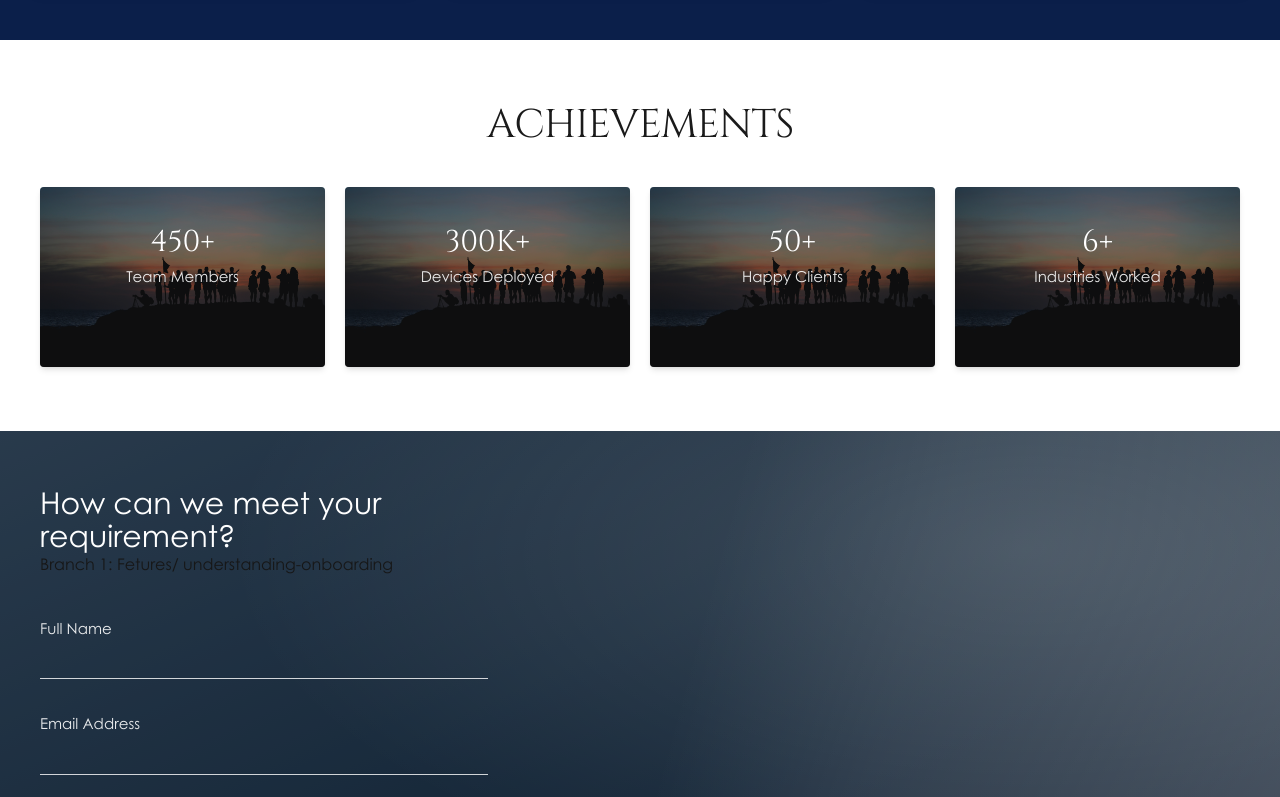
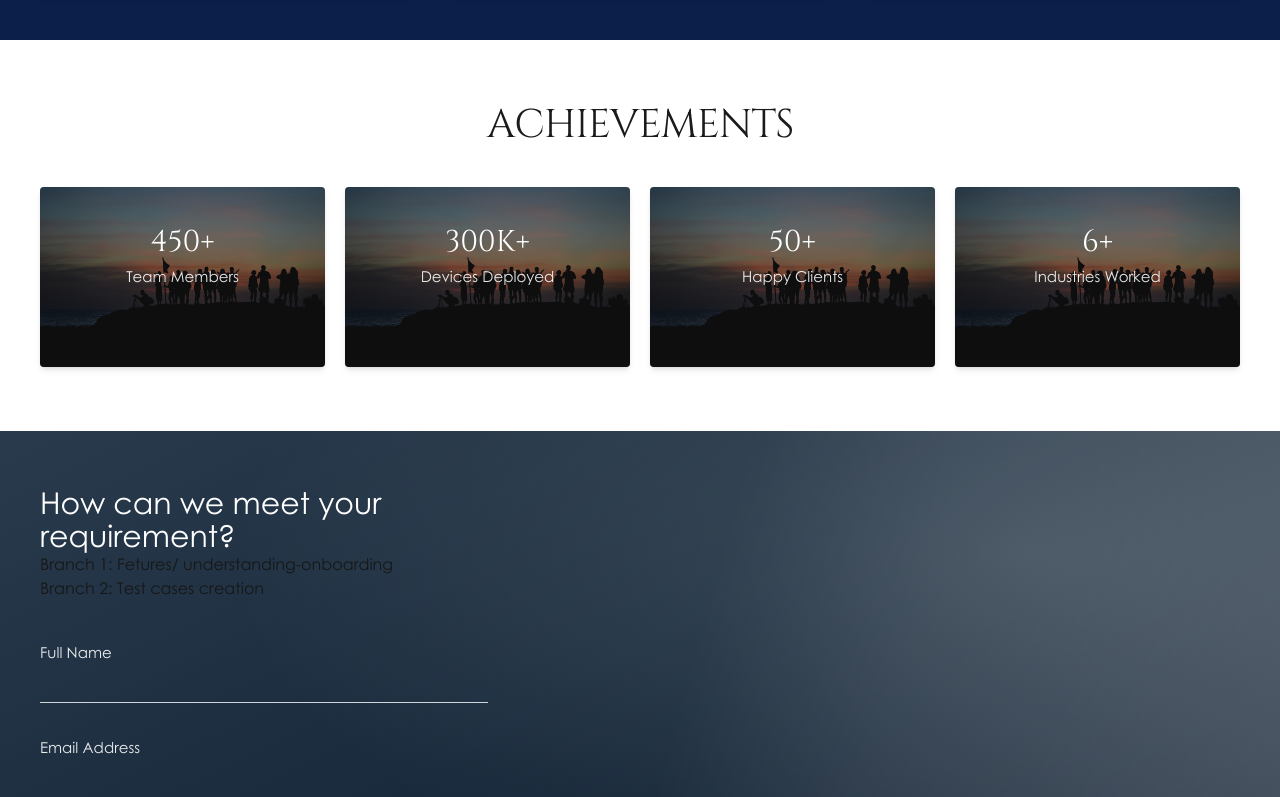
Before and after one commit to VanshAg07/Galler, a Next.js app: page /about in a window 1280 px wide. Shown: the part 2524-3321 px from the top of the page. Built offline with nearby package versions, Linux system fonts and the light colour scheme; no server answers.

Commit message:
Add subheader for test cases in AboutAchievementsContact component

```diff
--- a/app/components/about/AboutAchievementsContact.tsx
+++ b/app/components/about/AboutAchievementsContact.tsx
@@ -139,6 +139,7 @@ export default function AboutAchievementsContact({
               {formHeading}
             </motion.h3>
             <h1>Branch 1: Fetures/ understanding-onboarding</h1>
+            <h2>Branch 2: Test cases creation</h2>
 
             <form onSubmit={handleSubmit} className="mt-10 space-y-8">
               {[
```
